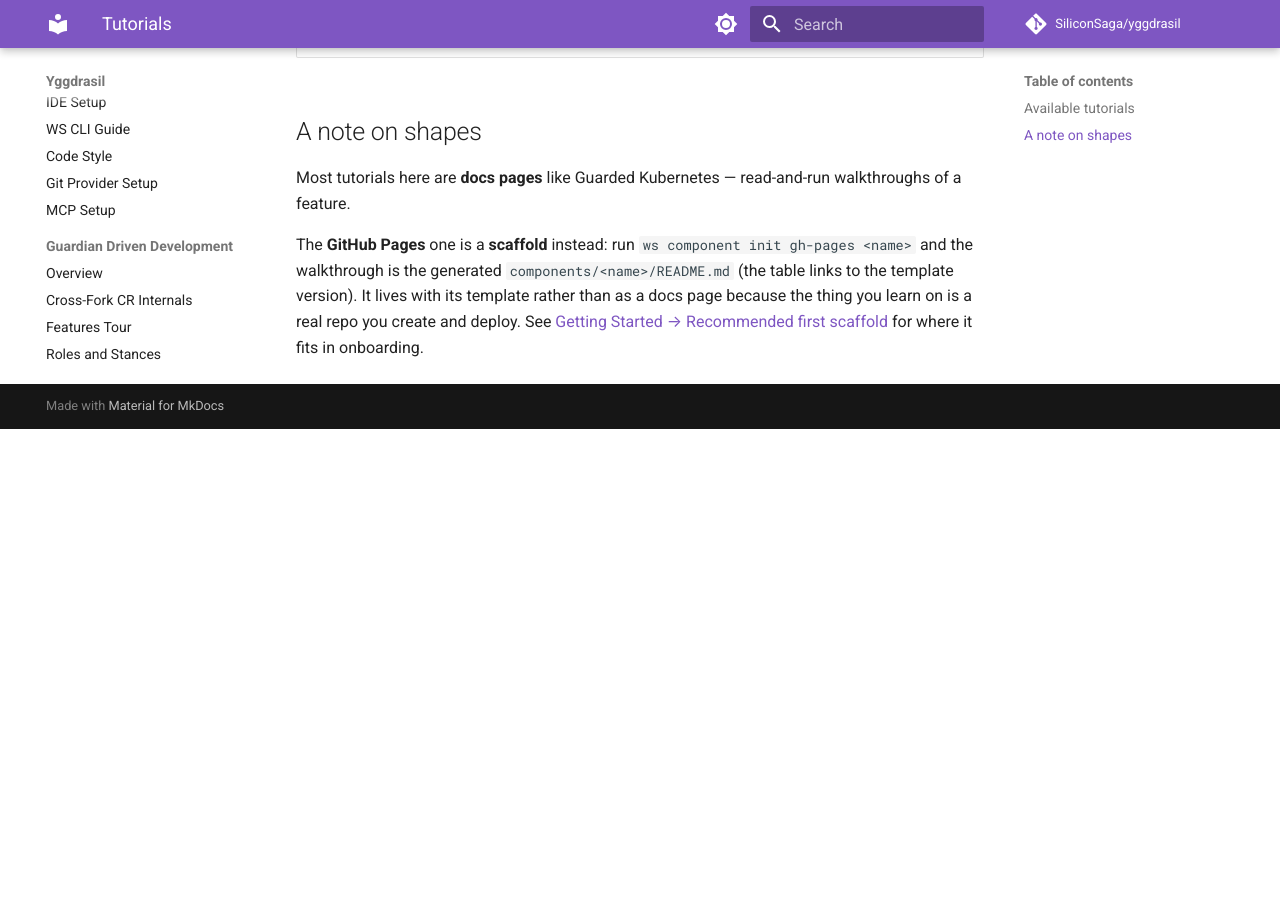
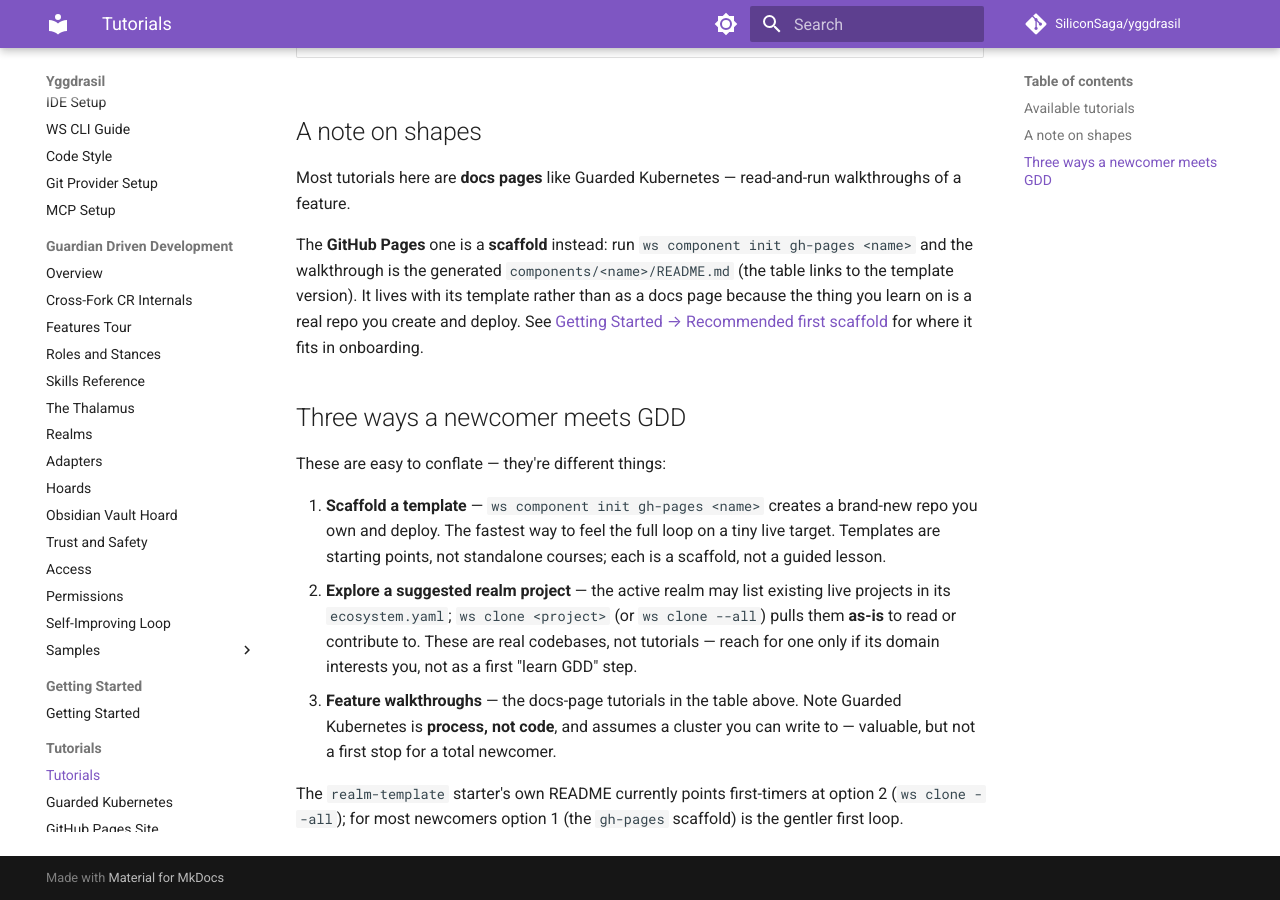
Before and after one commit to SiliconSaga/yggdrasil, an MkDocs documentation site: the page built from docs/tutorials/index.md, in a window 1280 px wide and 900 px high, scrolled down 641 px. Built offline with MkDocs 1.6.1 and Material for MkDocs 9.7.7, drawn with Linux system fonts in a browser that asks for light colours; comment, search, counter and statistics services are not loaded; before the commit the page ends 1070 px from its top, so only the background shows below that.

Commit message:
fix: guard empty auth-env expansion on bash 3.2 + clarify onboarding (realm name, tutorial flavors)
Three onboarding-friction fixes that surfaced while walking a first-time user through GDD on a stock macOS machine.

**Fix — empty auth-env array expansion crashes on bash 3.2.** The git-auth call sites expanded `GIT_AUTH_ENV` / `GIT_PUSH_AUTH_ENV` with a bare `"${arr[@]}"`. `git_auth_env_for_url` leaves that array empty on SSH, tokenless-HTTPS, and unknown-host remotes, and under `set -u` a bare expansion of an EMPTY array is an "unbound variable" error on bash < 4.4 — and macOS still ships bash 3.2. This aborted the very first `ws realm init` on a fresh Mac. Guard every site with `${arr[@]+"${arr[@]}"}`, the same form already used at `scripts/ws:522` and in `ws-hook-bypass.sh`, so this is a consistency pass rather than a new pattern. Doc comments in `git-auth.sh` updated to teach the guarded form and the reason.

The crash is bash-version-specific, so a behavioral test on the CI/dev bash (4.4+) would pass with or without the fix. The new `tests/git-auth/empty-array-guard.bats` therefore pins the fix statically (fails if a bare `env "${..._AUTH_ENV[@]}"` is reintroduced anywhere in `scripts/`) plus two behavioral cases documenting that the guarded idiom is empty-safe under `set -u` and still passes variables through when populated.

**Onboarding wording — prompt newcomers to name their realm.** `ws realm init` dropped users into the shared `realm-template` starter with only a "run ws clone --all" pointer. It now nudges them to fork+rename to `realm-<their-community>` and points first-timers at the lighter `ws component init gh-pages` loop. The `gdd-orientation` skill gets a matching directive so the agent makes the same nudge.

**Docs — distinguish the three onboarding flavors.** `docs/tutorials/index.md` now separates scaffolding a template (own a new repo), exploring a suggested realm project (clone existing repos as-is), and feature walkthroughs — which were easy to conflate, sending newcomers to two heavy game engines instead of the 15-minute gh-pages loop.

Co-Authored-By: Claude Opus 4.8 <noreply@anthropic.com>

```diff
--- a/docs/tutorials/index.md
+++ b/docs/tutorials/index.md
@@ -16,3 +16,13 @@ These differ from the [Getting Started](../getting-started/index.md) walkthrough
 Most tutorials here are **docs pages** like Guarded Kubernetes — read-and-run walkthroughs of a feature.
 
 The **GitHub Pages** one is a **scaffold** instead: run `ws component init gh-pages <name>` and the walkthrough is the generated `components/<name>/README.md` (the table links to the template version). It lives with its template rather than as a docs page because the thing you learn on is a real repo you create and deploy. See [Getting Started → Recommended first scaffold](../getting-started/index.md#recommended-first-scaffold) for where it fits in onboarding.
+
+## Three ways a newcomer meets GDD
+
+These are easy to conflate — they're different things:
+
+1. **Scaffold a template** — `ws component init gh-pages <name>` creates a brand-new repo you own and deploy. The fastest way to feel the full loop on a tiny live target. Templates are starting points, not standalone courses; each is a scaffold, not a guided lesson.
+2. **Explore a suggested realm project** — the active realm may list existing live projects in its `ecosystem.yaml`; `ws clone <project>` (or `ws clone --all`) pulls them **as-is** to read or contribute to. These are real codebases, not tutorials — reach for one only if its domain interests you, not as a first "learn GDD" step.
+3. **Feature walkthroughs** — the docs-page tutorials in the table above. Note Guarded Kubernetes is **process, not code**, and assumes a cluster you can write to — valuable, but not a first stop for a total newcomer.
+
+The `realm-template` starter's own README currently points first-timers at option 2 (`ws clone --all`); for most newcomers option 1 (the `gh-pages` scaffold) is the gentler first loop.
```
Also changed, not shown: .agent/skills/gdd-orientation/SKILL.md (+1 -1 lines), 9 other files.
